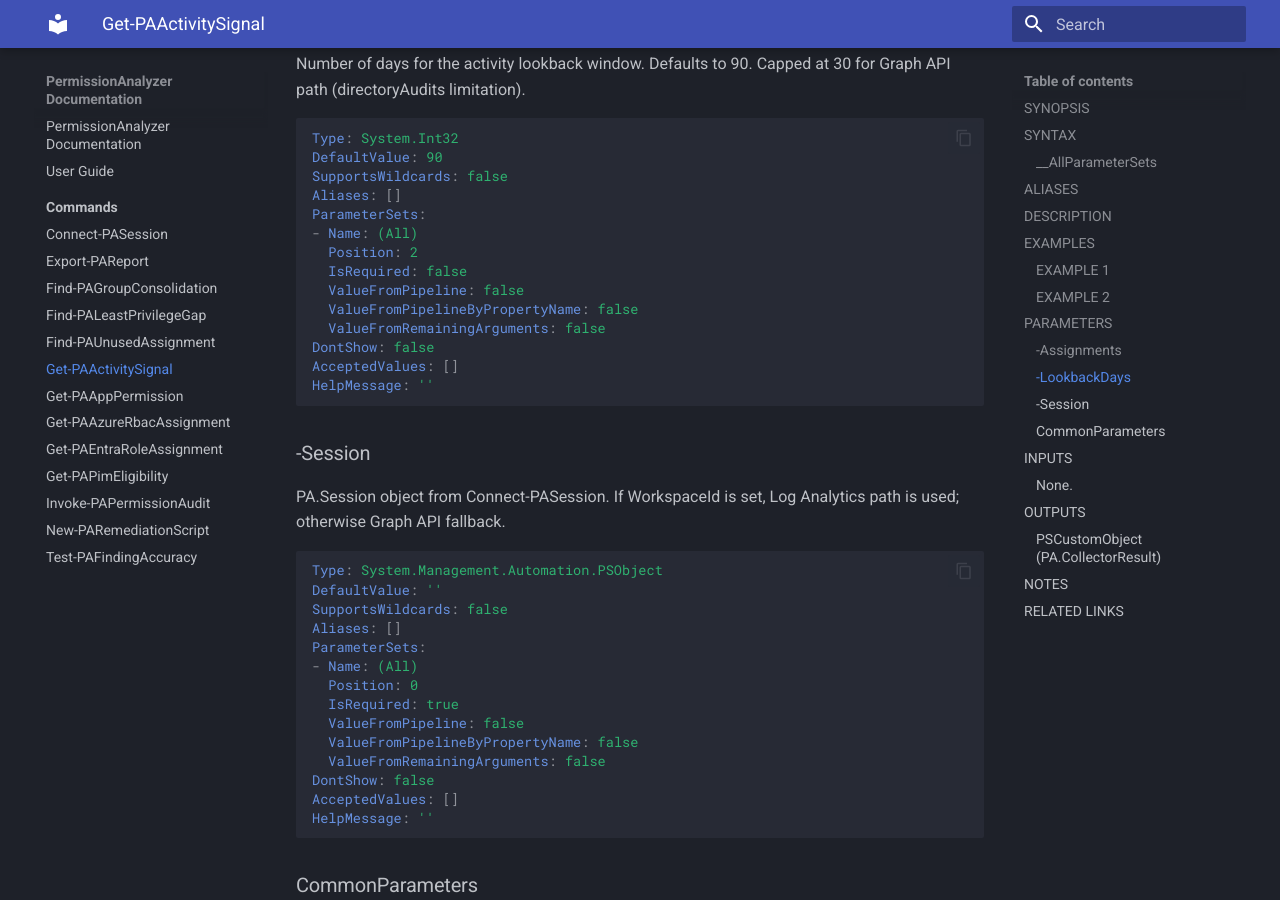
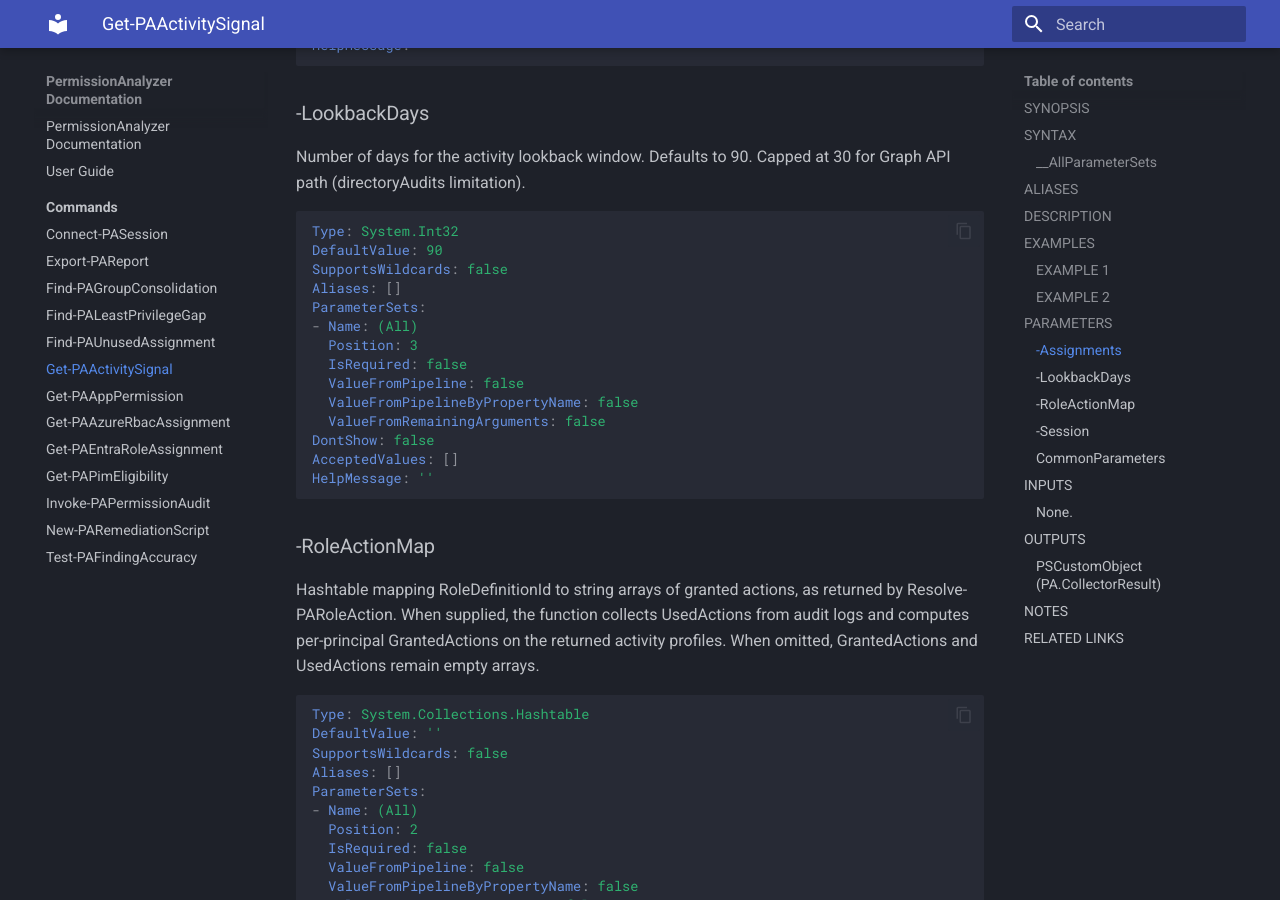
Before and after one commit to chaospheremk/PermissionAnalyzer, an MkDocs documentation site: the page built from docs/commands/Get-PAActivitySignal.md, in a window 1280 px wide and 900 px high, scrolled down 1918 px. Built offline with MkDocs 1.6.1 and Material for MkDocs 9.7.7, drawn with Linux system fonts in a browser that asks for light colours; some of the changed text lies outside the part shown.

Commit message:
docs: regenerate PlatyPS docs for new RoleActionMap parameters
Update Get-PAActivitySignal.md and Find-PALeastPrivilegeGap.md with
new -RoleActionMap parameter documentation from comment-based help.

Co-Authored-By: Claude Opus 4.6 (1M context) <noreply@anthropic.com>

````diff
--- a/docs/commands/Get-PAActivitySignal.md
+++ b/docs/commands/Get-PAActivitySignal.md
@@ -20,8 +20,8 @@ Collects activity signals per principal from Log Analytics or Graph API.
 ### __AllParameterSets
 
 ```
-Get-PAActivitySignal [-Session] <psobject> [-Assignments] <psobject[]> [[-LookbackDays] <int>]
- [<CommonParameters>]
+Get-PAActivitySignal [-Session] <psobject> [-Assignments] <psobject[]>
+ [[-RoleActionMap] <hashtable>] [[-LookbackDays] <int>] [<CommonParameters>]
 ```
 
 ## ALIASES
@@ -45,6 +45,11 @@ Two data paths are supported:
 Limited to 30-day lookback for audit
   data.
 No SP sign-in coverage in v1.0.
+
+When a RoleActionMap is supplied, the function also collects used
+action data from AuditLogs and AzureActivity (Log Analytics) or
+directoryAudits (Graph API), and computes per-principal GrantedActions
+and UsedActions for Tier 3 gap analysis by Find-PALeastPrivilegeGap.
 
 Activity tiers: 0 = Active (sign-in + role activity), 1 = NoSignIn,
 2 = NoRoleActivity.
@@ -116,6 +121,32 @@ SupportsWildcards: false
 Aliases: []
 ParameterSets:
 - Name: (All)
+  Position: 3
+  IsRequired: false
+  ValueFromPipeline: false
+  ValueFromPipelineByPropertyName: false
+  ValueFromRemainingArguments: false
+DontShow: false
+AcceptedValues: []
+HelpMessage: ''
+```
+
+### -RoleActionMap
+
+Hashtable mapping RoleDefinitionId to string arrays of granted
+actions, as returned by Resolve-PARoleAction.
+When supplied, the
+function collects UsedActions from audit logs and computes
+per-principal GrantedActions on the returned activity profiles.
+When omitted, GrantedActions and UsedActions remain empty arrays.
+
+```yaml
+Type: System.Collections.Hashtable
+DefaultValue: ''
+SupportsWildcards: false
+Aliases: []
+ParameterSets:
+- Name: (All)
   Position: 2
   IsRequired: false
   ValueFromPipeline: false
````
Also changed, not shown: docs/commands/Find-PALeastPrivilegeGap.md (+28 -1 lines).
